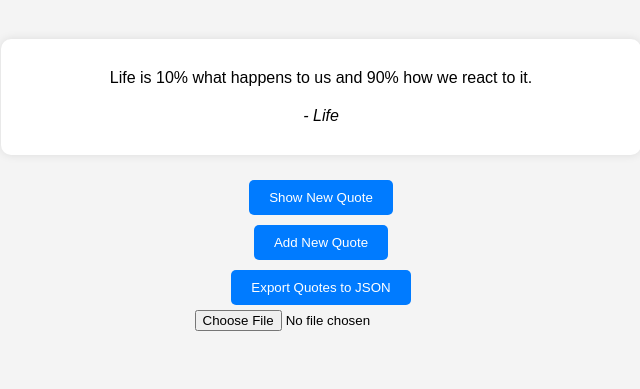
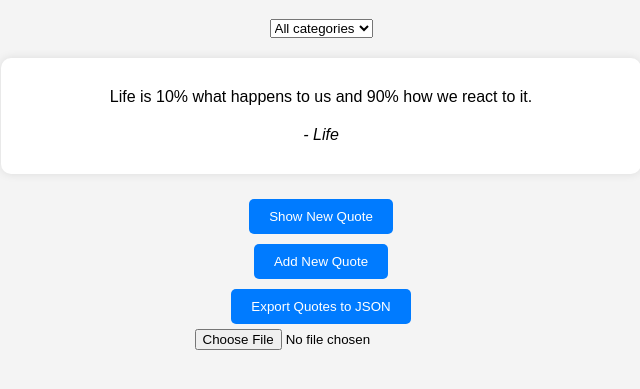
Before and after one commit to Gatera/alx_fe_javascript, a plain HTML site: page dom-manipulation/index.html in a window 1280 px wide. Shown: the part 81-470 px from the top of the page, without its empty margins (319-959 px from the left). Drawn offline with Linux system fonts and the light colour scheme.

Commit message:
Creating a Dynamic Content Filtering System Using Web Storage and JSON

```diff
--- a/dom-manipulation/index.html
+++ b/dom-manipulation/index.html
@@ -8,6 +8,12 @@
 </head>
 <body>
     <h1>Dynamic Quote Generator</h1>
+
+    <select id="categoryFilter" onchange="filterQuotes()">
+        <option value="all">All Categories</option>
+
+    </select>
+
     <div id="quoteDisplay"></div>
     <button id="newQuote">Show New Quote</button>
     <button id="addQuote">Add New Quote</button>
--- a/dom-manipulation/script.js
+++ b/dom-manipulation/script.js
@@ -19,6 +19,23 @@ function saveQuotes() {
     localStorage.setItem('quotes', JSON.stringify(quotes));
 }
 
+//Function to populate categories dynamically
+function populateCategories() {
+    const categories = [...new Set(quotes.map(quote => quote.category))];
+    const categoryFilter = document.getElementById('categoryFilter');
+    categoryFilter.innerHTML = '<option value="all">All categories</option>'; //Reset options
+    categories.forEach(category => {
+        const option = document.createElement('option');
+        option.value = category;
+        option.textContent = category;
+        categoryFilter.appendChild(option);
+    });
+    //Set the filter to the last selected value from local storage
+    const lastSelectedCategory = localStorage.getItem('selectedCategory') || 'all';
+    categoryFilter.value = lastSelectedCategory;
+    filterQuotes();
+}
+
 //Function to display a random quote
 function showRandomQuote() {
     const randomIndex = Math.floor(Math.random() * quotes.length);
@@ -27,6 +44,34 @@ function showRandomQuote() {
     quoteDisplay.innerHTML = `<p>${quote.text}</p><p><em>- ${quote.category}</em></p>`;
 
     sessionStorage.setItem('lastQuote', JSON.stringify(quote)); //Save the last viewed quote to session storage
+}
+
+//Function to get filtered quotes based on selected category
+function getFilteredQuotes() {
+    const selectedCategory = document.getElementById('categoryFilter').value;
+    if (selectedCategory === 'all') {
+        return quotes;
+    } else {
+        return quotes.filter(quote => quote.category === selectedCategory);
+    }
+}
+
+//Function to filter quotes based on selected category
+function filterQuotes() {
+    const quoteDisplay = document.getElementById('quoteDisplay');
+    const filteredQuotes = getFilteredQuotes();
+
+    if(filteredQuotes.length > 0) {
+        const randomIndex = Math.floor(Math.random() * filteredQuotes.length);
+        const quote = filteredQuotes[randomIndex];
+        quoteDisplay.innerHTML = `<p>${quote.text}</p><p><em>- ${quote.category}</em></p>`;
+    } else {
+        quoteDisplay.innerHTML = '<p>No quotes available for this category.</p>';
+    }
+
+    //Save the selected category to local storage
+    const selectedCategory = document.getElementById('categoryFilter').value;
+    localStorage.setItem('selectedCategory', selectedCategory);
 }
 
 //Function to add a new quote
@@ -93,7 +138,7 @@ function importFromJsonFile(event) {
 document.getElementById('newQuote').addEventListener('click', showRandomQuote);
 document.getElementById('addQuote').addEventListener('click', createAddQuoteForm);
 
-document.getElementById('exportQuotes').addEventListener('change', importFromJsonFile);
+document.getElementById('exportQuotes').addEventListener('click', exportQuotesToJson);
 document.getElementById('importFile').addEventListener('change', importFromJsonFile);
 
 //Initial call to display a random quote on page load
@@ -106,3 +151,6 @@ if (lastQuote) {
     const quoteDisplay = document.getElementById('quoteDisplay');
     quoteDisplay.innerHTML = `<p>${lastQuote.text}</p><p><em>- ${lastQuote.category}</em></p>`;
 }
+
+//Populate categories dynamically on page load
+populateCategories();
```
